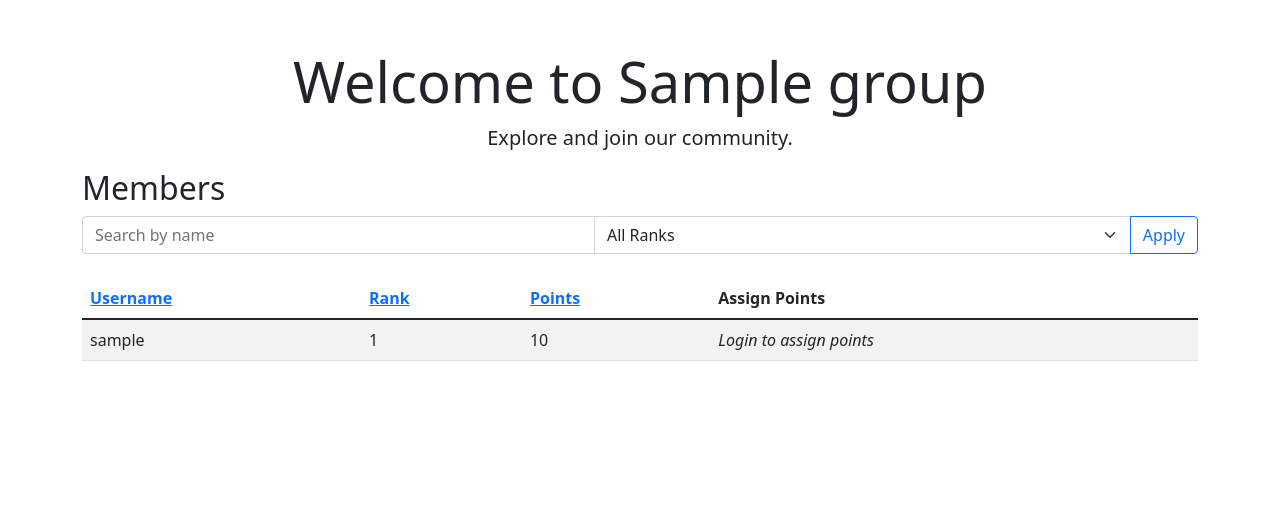
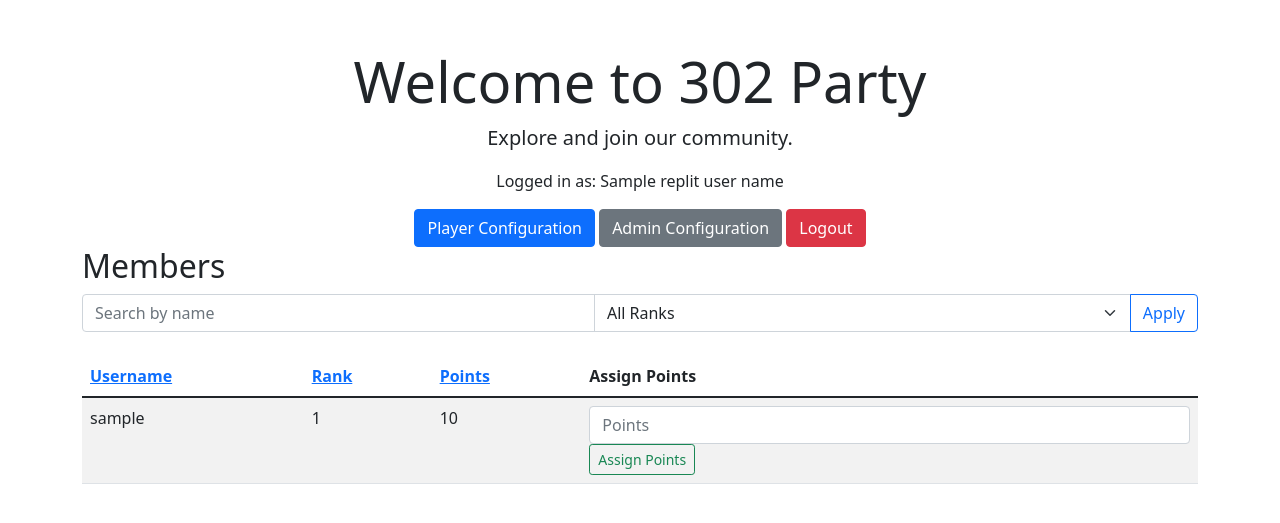
Before and after one commit to sticker94/302-Party-Web, a Flask app: template templates/index.html in a window 1280 px wide. Shown: the top 523 px of the page. Run offline with Flask 3, Linux system fonts and the light colour scheme; the template is opened without the code that fills it: most values are stand-ins (such as "Sample title", 1, 10 or a date in 2020); some libraries are stand-ins or nearby versions.

Commit message:
working login

```diff
--- a/app.py
+++ b/app.py
@@ -1,12 +1,10 @@
 import os
-from flask import Flask, render_template, request, redirect, session, url_for, jsonify
-from replit import web
+from flask import Flask, render_template, request, redirect, url_for
 import sqlite3
-import uuid
 import requests
 
 app = Flask(__name__)
-app.secret_key = os.getenv('FLASK_SECRET_KEY', 'your_secret_key')  # Set this in your Replit secrets
+app.secret_key = os.getenv('FLASK_SECRET_KEY', 'your_secret_key')
 
 DATABASE = 'wise_old_man.db'
 
@@ -15,7 +13,6 @@ def get_db():
     conn.row_factory = sqlite3.Row
     return conn
 
-# Fetch group data from Wise Old Man API
 def get_group_data(group_id):
     response = requests.get(f"https://api.wiseoldman.net/v2/groups/{group_id}")
     if response.status_code == 200:
@@ -24,8 +21,9 @@ def get_group_data(group_id):
 
 @app.route('/')
 def index():
-    if 'user_name' not in session:
-        return redirect(url_for('login'))
+    replit_user_id = request.headers.get('X-Replit-User-Id')
+    replit_user_name = request.headers.get('X-Replit-User-Name')
+
     group_id = 6117
     search_query = request.args.get('search', '')
     sort_by = request.args.get('sort', 'username')
@@ -39,13 +37,11 @@ def index():
                     'points': 0,
                     'given_points': 0} for member in memberships]
 
-        # Store members in the database
         with get_db() as conn:
             for member in members:
                 conn.execute('REPLACE INTO members (username, rank, points, given_points) VALUES (?, ?, ?, ?)',
                              (member['username'], member['rank'], member['points'], member['given_points']))
 
-        # Fetch members from the database with optional filtering and sorting
         query = 'SELECT * FROM members WHERE 1=1'
         if search_query:
             query += f" AND username LIKE '%{search_query}%'"
@@ -55,74 +51,54 @@ def index():
         with get_db() as conn:
             members = conn.execute(query).fetchall()
 
-        # Calculate total and remaining points for the user if logged in
-        user_total_points = 0
-        user_remaining_points = 0
-        if 'user_name' in session:
-            with get_db() as conn:
-                user_info = conn.execute('SELECT rank, given_points FROM members WHERE username = ?', (session['user_name'],)).fetchone()
-                if user_info:
-                    rank, given_points = user_info
-                    total_points_info = conn.execute('SELECT total_points FROM config WHERE rank = ?', (rank,)).fetchone()
-                    if total_points_info:
-                        user_total_points = total_points_info[0]
-                        user_remaining_points = user_total_points - given_points
-
-        return render_template('index.html', group=group_data, members=members, search=search_query, sort=sort_by, rank=filter_rank, total_points=user_total_points, remaining_points=user_remaining_points)
+        return render_template('index.html', group=group_data, members=members, search=search_query, sort=sort_by, rank=filter_rank, replit_user_name=replit_user_name)
     else:
         return render_template('error.html', message="Group not found"), 404
 
-@app.route('/login')
-def login():
-    web.auth.login()
-
-@app.route('/logout')
-def logout():
-    web.auth.deauthenticate()
-    session.clear()  # Clear the session
-    return redirect(url_for('index'))
-
-@app.route('/callback')
-def callback():
-    # Replit authentication should manage the session
-    return redirect(url_for('index'))
-
 @app.route('/config', methods=['GET', 'POST'])
 def config():
-    if 'user_name' not in session:
-        return redirect(url_for('login'))
+    replit_user_name = request.headers.get('X-Replit-User-Name')
+    if not replit_user_name:
+        return redirect(url_for('index'))
+
     if request.method == 'POST':
         rank = request.form['rank']
         total_points = int(request.form['total_points'])
         with get_db() as conn:
             conn.execute('REPLACE INTO config (rank, total_points) VALUES (?, ?)', (rank, total_points))
-    return render_template('config.html')
+    return render_template('config.html', replit_user_name=replit_user_name)
 
 @app.route('/player_config', methods=['GET', 'POST'])
 def player_config():
-    if 'user_name' not in session:
-        return redirect(url_for('login'))
+    replit_user_name = request.headers.get('X-Replit-User-Name')
+    if not replit_user_name:
+        return redirect(url_for('index'))
+
     if request.method == 'POST':
-        username = session['user_name']
-        token = request.form['token']
-        with get_db() as conn:
-            conn.execute('REPLACE INTO members (username, token) VALUES (?, ?)', (username, token))
-    return render_template('player_config.html')
+        character_name = request.form['character_name']
+        # Logic to handle character configuration
+        message = "Character added successfully"  # Example message
+        # Possibly generate and display a verification token here
+        return render_template('player_config.html', message=message, replit_user_name=replit_user_name)
+    return render_template('player_config.html', replit_user_name=replit_user_name)
 
 @app.route('/assign_points', methods=['POST'])
 def assign_points():
-    if 'user_name' not in session:
-        return redirect(url_for('login'))
+    replit_user_name = request.headers.get('X-Replit-User-Name')
+    if not replit_user_name:
+        return redirect(url_for('index'))
+
     username = request.form['username']
     points = int(request.form['points'])
     with get_db() as conn:
         conn.execute('UPDATE members SET points = points + ? WHERE username = ?', (points, username))
-        if 'user_name' in session:
-            conn.execute('UPDATE members SET given_points = given_points + ? WHERE username = ?', (points, session['user_name']))
     return redirect(url_for('index'))
 
-def generate_token():
-    return str(uuid.uuid4()).replace('-', '')
+@app.route('/logout')
+def logout():
+    # Replit handles the deauthentication via their script
+    # If you want to clear any additional session data, you can do so here
+    return redirect(url_for('index'))
 
 if __name__ == '__main__':
     app.run(host='0.0.0.0', port=3000, debug=True)
--- a/templates/index.html
+++ b/templates/index.html
@@ -3,26 +3,26 @@
 <head>
     <meta charset="UTF-8">
     <meta name="viewport" content="width=device-width, initial-scale=1.0">
-    <title>{{ group['name'] }} - Members</title>
+    <title>302 Party - Members</title>
     <link href="https://cdn.jsdelivr.net/npm/bootstrap@5.1.3/dist/css/bootstrap.min.css" rel="stylesheet">
 </head>
 <body>
 <div class="container mt-5">
     <div class="jumbotron text-center">
-        {% if session['user_name'] %}
-        <h1 class="display-4">Welcome, {{ session['user_name'] }}</h1>
-        <p>Total Points: {{ total_points }}</p>
-        <p>Remaining Points: {{ remaining_points }}</p>
-        <a href="{{ url_for('player_config') }}" class="btn btn-primary">Player Configuration</a>
-        <a href="{{ url_for('config') }}" class="btn btn-secondary">Admin Configuration</a>
-        <a href="{{ url_for('logout') }}" class="btn btn-danger">Logout</a>
-        {% else %}
-        <h1 class="display-4">Welcome to {{ group['name'] }}</h1>
+        <h1 class="display-4">Welcome to 302 Party</h1>
         <p class="lead">Explore and join our community.</p>
-        <div>
-            <script authed="location.reload()" src="https://auth.util.repl.co/script.js"></script>
+        <div id="auth-info">
+            {% if replit_user_name %}
+            <p>Logged in as: {{ replit_user_name }}</p>
+            <div id="user-actions">
+                <a href="{{ url_for('player_config') }}" class="btn btn-primary">Player Configuration</a>
+                <a href="{{ url_for('config') }}" class="btn btn-secondary">Admin Configuration</a>
+                <a href="{{ url_for('logout') }}" class="btn btn-danger">Logout</a>
+            </div>
+            {% else %}
+            <p>Not logged in.</p>
+            {% endif %}
         </div>
-        {% endif %}
     </div>
 
     <h2>Members</h2>
@@ -55,7 +55,7 @@
             <td>{{ member['rank'] }}</td>
             <td>{{ member['points'] }}</td>
             <td>
-                {% if session['user_name'] %}
+                {% if replit_user_name %}
                 <form method="POST" action="{{ url_for('assign_points') }}" style="display:inline;">
                     <input type="hidden" name="username" value="{{ member['username'] }}">
                     <input type="number" name="points" class="form-control" placeholder="Points" required>
@@ -69,10 +69,6 @@
         {% endfor %}
         </tbody>
     </table>
-
-    {% if session.admin %}
-    <a href="{{ url_for('config') }}" class="btn btn-secondary">Go to Config Page</a>
-    {% endif %}
 </div>
 </body>
 </html>
```
